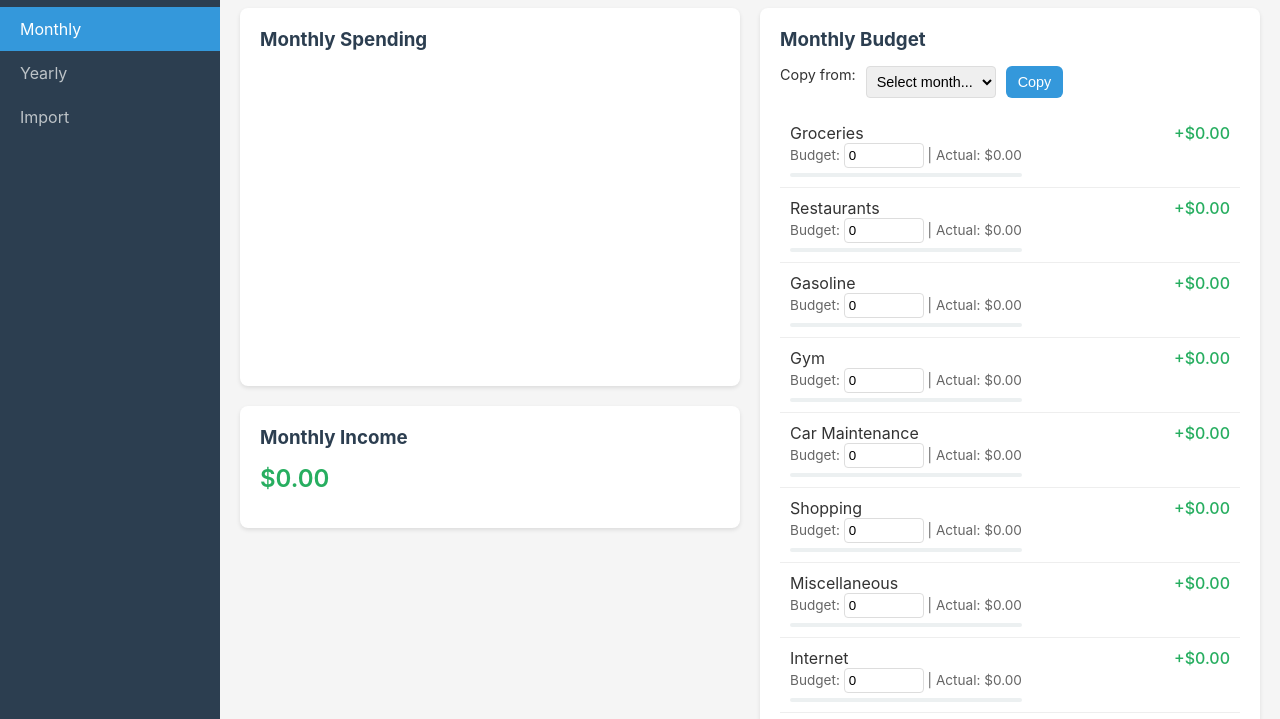
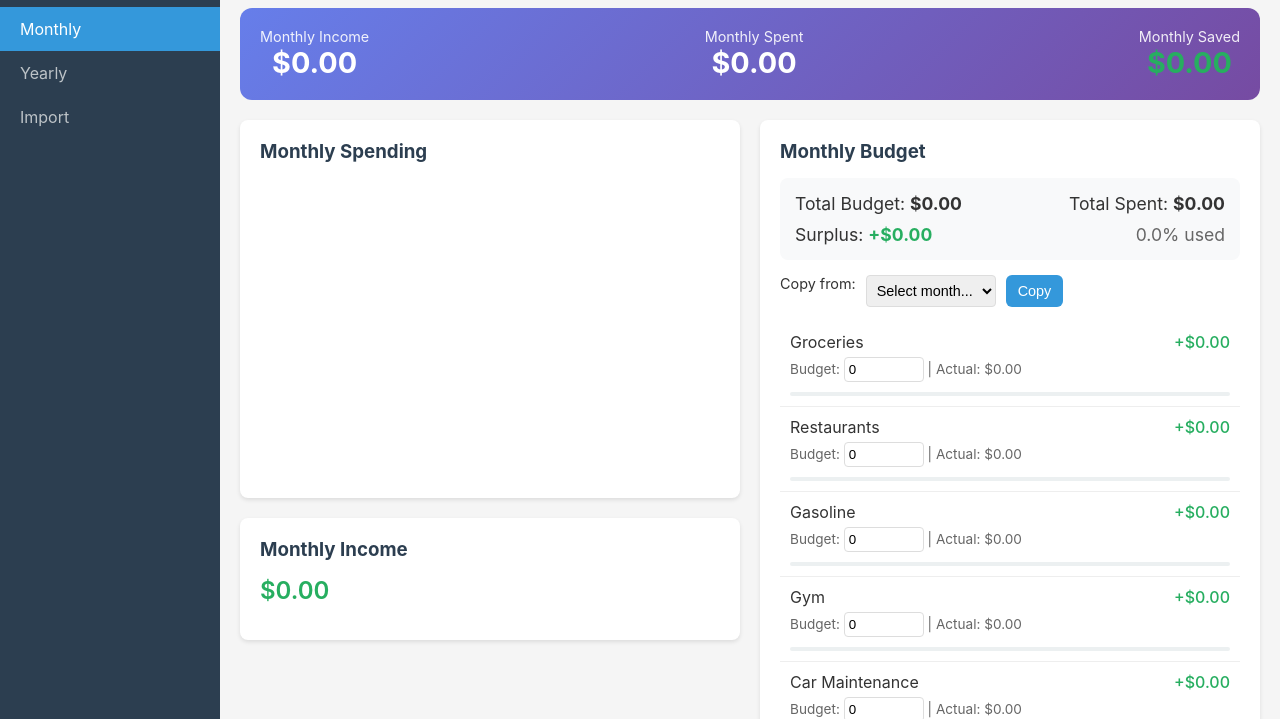
Before and after one commit to zmstiles-dev/budget-tool, a plain HTML site: page index.html in a window 1280 px wide. Shown: the part 68-787 px from the top of the page. Drawn offline with nearby package versions, Linux system fonts and the light colour scheme.

Commit message:
Add Update Budget Category Progress bars, add Income/spent/saved banners, remove refunds from yearly income

```diff
--- a/index.html
+++ b/index.html
@@ -77,6 +77,11 @@
                 <select id="monthFilter"></select>
             </div>
 
+            <div id="monthlySummary" style="display:flex;justify-content:space-between;padding:20px;background:linear-gradient(135deg,#667eea,#764ba2);border-radius:12px;margin-bottom:20px;color:white;">
+                <div style="text-align:center;"><div style="font-size:0.9rem;opacity:0.9;">Monthly Income</div><div id="monthSummaryIncome" style="font-size:1.8rem;font-weight:700;">$0.00</div></div>
+                <div style="text-align:center;"><div style="font-size:0.9rem;opacity:0.9;">Monthly Spent</div><div id="monthSummarySpent" style="font-size:1.8rem;font-weight:700;">$0.00</div></div>
+                <div style="text-align:center;"><div style="font-size:0.9rem;opacity:0.9;">Monthly Saved</div><div id="monthSummarySaved" style="font-size:1.8rem;font-weight:700;">$0.00</div></div>
+            </div>
             <div class="grid" style="grid-template-columns: 1fr 1fr; gap: 20px; margin-bottom: 20px;">
                 <div>
                     <div class="card" style="margin-bottom: 20px;">
@@ -92,6 +97,7 @@
                 </div>
                 <div class="card">
                     <h3>Monthly Budget</h3>
+                    <div id="monthlyBudgetTotals" style="margin-bottom:15px;padding:15px;background:#f8f9fa;border-radius:8px;"></div>
                     <div class="filters" style="margin-bottom:15px;">
                         <span style="font-size:0.9rem;">Copy from:</span>
                         <select id="copyBudgetFrom" style="padding:6px;border:1px solid #ddd;border-radius:4px;">
@@ -123,6 +129,11 @@
                 <select id="yearFilter"></select>
             </div>
 
+            <div id="yearlySummary" style="display:flex;justify-content:space-between;padding:20px;background:linear-gradient(135deg,#667eea,#764ba2);border-radius:12px;margin-bottom:20px;color:white;">
+                <div style="text-align:center;"><div style="font-size:0.9rem;opacity:0.9;">Yearly Income</div><div id="summaryIncome" style="font-size:1.8rem;font-weight:700;">$0.00</div></div>
+                <div style="text-align:center;"><div style="font-size:0.9rem;opacity:0.9;">Yearly Spent</div><div id="summarySpent" style="font-size:1.8rem;font-weight:700;">$0.00</div></div>
+                <div style="text-align:center;"><div style="font-size:0.9rem;opacity:0.9;">Yearly Saved</div><div id="summarySaved" style="font-size:1.8rem;font-weight:700;">$0.00</div></div>
+            </div>
             <div class="grid" style="grid-template-columns: 1fr 1fr; gap: 20px; margin-bottom: 20px;">
                 <div>
                     <div class="card" style="margin-bottom: 20px;">
@@ -577,6 +588,7 @@
             const month = document.getElementById('monthFilter').value;
             const monthData = getMonthData(month);
             const list = document.getElementById('monthlyBudgetList');
+            const totalsDiv = document.getElementById('monthlyBudgetTotals');
 
             populateBudgetCopyDropdown();
 
@@ -586,26 +598,47 @@
                 catTotals[cat] = (catTotals[cat] || 0) + Math.abs(t.amount);
             });
 
+            let totalBudget = 0;
+            let totalActual = 0;
             const budgetCats = Object.keys(budgets);
+            budgetCats.forEach(cat => {
+                const budget = budgets[cat][month] !== undefined ? budgets[cat][month] : 0;
+                totalBudget += budget;
+                totalActual += catTotals[cat] || 0;
+            });
+
+            const totalRemaining = totalBudget - totalActual;
+            const totalPct = totalBudget > 0 ? (totalActual / totalBudget) * 100 : 0;
+
+            totalsDiv.innerHTML = `
+                <div style="display:flex;justify-content:space-between;font-size:1.1rem;margin-bottom:10px;">
+                    <span>Total Budget: <strong>$${totalBudget.toFixed(2)}</strong></span>
+                    <span>Total Spent: <strong>$${totalActual.toFixed(2)}</strong></span>
+                </div>
+                <div style="display:flex;justify-content:space-between;font-size:1.1rem;">
+                    <span>Surplus: <strong style="color:${totalRemaining >= -0.01 ? '#27ae60' : '#e74c3c'}">${totalRemaining >= -0.01 ? '+' : ''}$${Math.abs(totalRemaining).toFixed(2)}</strong></span>
+                    <span style="color:#666">${totalPct.toFixed(1)}% used</span>
+                </div>
+            `;
             list.innerHTML = budgetCats.map(cat => {
                 const budget = budgets[cat][month] !== undefined ? budgets[cat][month] : 0;
                 const actual = catTotals[cat] || 0;
                 const remaining = budget - actual;
-                const pct = budget > 0 ? Math.min((actual / budget) * 100, 100) : 0;
+                const pct = budget > 0 ? (actual / budget) * 100 : 0;
                 return `
-                    <div class="budget-item">
-                        <div>
+                    <div class="budget-item" style="flex-direction:column;gap:5px;">
+                        <div style="display:flex;justify-content:space-between;align-items:center;">
                             <div>${cat}</div>
-                            <div style="font-size:0.85rem;color:#666">
-                                Budget: <input type="number" class="budget-input" data-cat="${cat}" data-month="${month}" value="${budget}" style="width:80px;padding:4px;border:1px solid #ddd;border-radius:4px;">
-                                | Actual: $${actual.toFixed(2)}
-                            </div>
-                            <div class="progress-bar">
-                                <div class="fill ${pct > 100 ? 'over' : ''}" style="width:${pct}%"></div>
+                            <div class="remaining ${remaining >= 0 ? 'under' : 'over'}">
+                                ${remaining >= 0 ? '+' : ''}$${remaining.toFixed(2)}
                             </div>
                         </div>
-                        <div class="remaining ${remaining >= 0 ? 'under' : 'over'}">
-                            ${remaining >= 0 ? '+' : ''}$${remaining.toFixed(2)}
+                        <div style="font-size:0.85rem;color:#666">
+                            Budget: <input type="number" class="budget-input" data-cat="${cat}" data-month="${month}" value="${budget}" style="width:80px;padding:4px;border:1px solid #ddd;border-radius:4px;">
+                            | Actual: $${actual.toFixed(2)}
+                        </div>
+                        <div class="progress-bar" style="width:100%;">
+                            <div class="fill ${pct > 100 ? 'over' : ''}" style="width:${Math.min(pct, 100)}%"></div>
                         </div>
                     </div>
                 `;
@@ -677,18 +710,18 @@
                 });
                 const actual = catTotals[cat] || 0;
                 const remaining = budget - actual;
-                const pct = budget > 0 ? Math.min((actual / budget) * 100, 100) : 0;
+                const pct = budget > 0 ? (actual / budget) * 100 : 0;
                 return `
-                    <div class="budget-item">
-                        <div>
+                    <div class="budget-item" style="flex-direction:column;gap:5px;">
+                        <div style="display:flex;justify-content:space-between;align-items:center;">
                             <div>${cat}</div>
-                            <div style="font-size:0.85rem;color:#666">Budget: $${budget.toFixed(2)} | Actual: $${actual.toFixed(2)}</div>
-                            <div class="progress-bar">
-                                <div class="fill ${pct > 100 ? 'over' : ''}" style="width:${pct}%"></div>
+                            <div class="remaining ${remaining >= -0.01 ? 'under' : 'over'}">
+                                ${remaining >= -0.01 ? '+' : ''}$${Math.abs(remaining).toFixed(2)}
                             </div>
                         </div>
-                        <div class="remaining ${remaining >= -0.01 ? 'under' : 'over'}">
-                            ${remaining >= -0.01 ? '+' : ''}$${Math.abs(remaining).toFixed(2)}
+                        <div style="font-size:0.85rem;color:#666">Budget: $${budget.toFixed(2)} | Actual: $${actual.toFixed(2)}</div>
+                        <div class="progress-bar" style="width:100%;">
+                            <div class="fill ${pct > 100 ? 'over' : ''}" style="width:${Math.min(pct, 100)}%"></div>
                         </div>
                     </div>
                 `;
@@ -702,6 +735,32 @@
             renderYearlyBudget();
             renderMonthlyIncome();
             renderYearlyIncome();
+            renderYearlySummary();
+            renderMonthlySummary();
+        }
+
+        function renderYearlySummary() {
+            const year = document.getElementById('yearFilter').value;
+            const yearTransactions = transactions.filter(t => t.date.startsWith(year));
+            const income = yearTransactions.filter(t => t.category === 'Income').reduce((sum, t) => sum + Math.abs(t.amount), 0);
+            const spent = yearTransactions.filter(t => t.category !== 'Income' && t.type !== 'income').reduce((sum, t) => sum + Math.abs(t.amount), 0);
+            const saved = income - spent;
+            document.getElementById('summaryIncome').textContent = '$' + income.toFixed(2);
+            document.getElementById('summarySpent').textContent = '$' + spent.toFixed(2);
+            document.getElementById('summarySaved').textContent = '$' + saved.toFixed(2);
+            document.getElementById('summarySaved').style.color = saved >= 0 ? '#27ae60' : '#e74c3c';
+        }
+
+        function renderMonthlySummary() {
+            const month = document.getElementById('monthFilter').value;
+            const monthTransactions = transactions.filter(t => t.date.startsWith(month));
+            const income = monthTransactions.filter(t => t.category === 'Income').reduce((sum, t) => sum + Math.abs(t.amount), 0);
+            const spent = monthTransactions.filter(t => t.category !== 'Income' && t.type !== 'income').reduce((sum, t) => sum + Math.abs(t.amount), 0);
+            const saved = income - spent;
+            document.getElementById('monthSummaryIncome').textContent = '$' + income.toFixed(2);
+            document.getElementById('monthSummarySpent').textContent = '$' + spent.toFixed(2);
+            document.getElementById('monthSummarySaved').textContent = '$' + saved.toFixed(2);
+            document.getElementById('monthSummarySaved').style.color = saved >= 0 ? '#27ae60' : '#e74c3c';
         }
 
         function renderMonthlyIncome() {
@@ -727,7 +786,7 @@
 
         function renderYearlyIncome() {
             const year = document.getElementById('yearFilter').value;
-            const incomeData = transactions.filter(t => t.date.startsWith(year) && (t.type === 'income' || t.amount < 0));
+            const incomeData = transactions.filter(t => t.date.startsWith(year) && t.category === 'Income');
             const total = incomeData.reduce((sum, t) => sum + Math.abs(t.amount), 0);
 
             const incomeByType = {};
```
